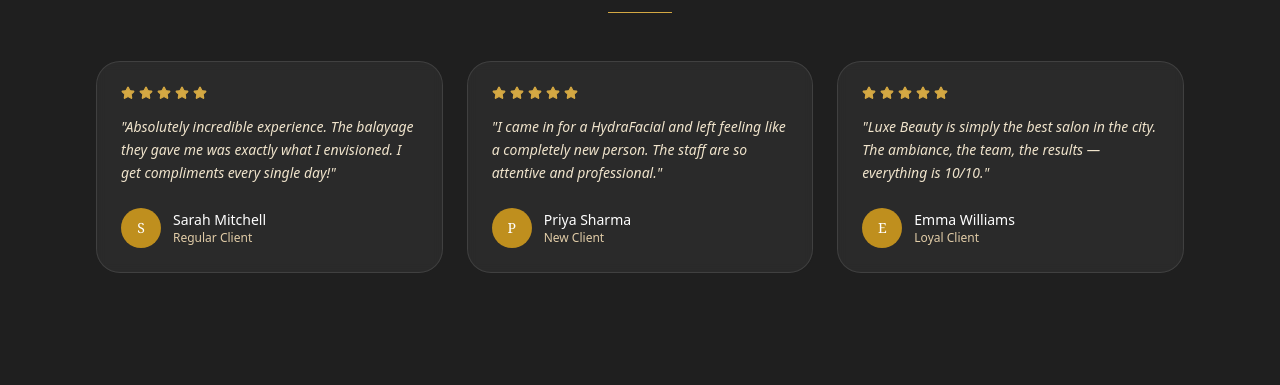
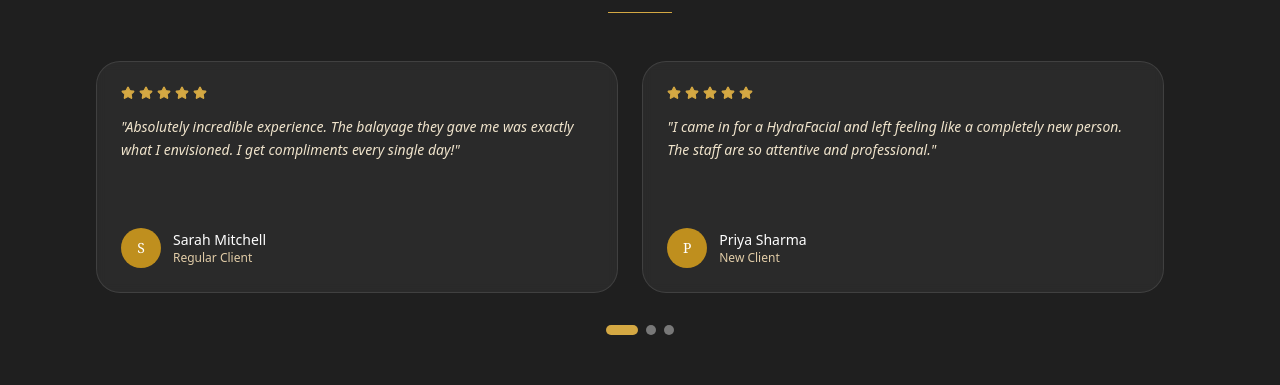
Before and after one commit to Arun-Taj/Beauty-Saloon, a React (Vite) app in the folder client/: page / in a window 1280 px wide. Shown: the part 2387-2772 px from the top of the page. Built offline with nearby package versions, Linux system fonts and the light colour scheme; no server answers.

Commit message:
fix(routing)navbar buttons routing

```diff
--- a/client/src/components/common/Navbar.jsx
+++ b/client/src/components/common/Navbar.jsx
@@ -8,11 +8,22 @@ const Navbar = () => {
   const [menuOpen, setMenuOpen] = useState(false);
   const { user, isAuthenticated, logout } = useAuthStore();
   const navigate = useNavigate();
-  const { pathname } = useLocation();
+  const { pathname, hash } = useLocation();
 
   const handleLogout = () => {
     logout();
     navigate('/');
+  };
+
+  const handleNavClick = (to) => {
+    setMenuOpen(false);
+    navigate(to);
+  };
+
+  const isActiveLink = (to) => {
+    if (to === '/') return pathname === '/' && !hash;
+    if (to.startsWith('/#')) return pathname === '/' && hash === to.slice(1);
+    return pathname === to;
   };
 
   const navLinks = [
@@ -36,14 +47,16 @@ const Navbar = () => {
         {/* Desktop links */}
         <div className="hidden md:flex items-center gap-8">
           {navLinks.map(({ label, to }) => (
-            <a
+            <button
               key={label}
-              href={to}
+              type="button"
+              onClick={() => handleNavClick(to)}
               className={`text-sm font-sans transition-colors hover:text-gold-500 ${
-                pathname === to ? 'text-gold-500' : 'text-charcoal-600'
-              }`}>
+                isActiveLink(to) ? 'text-gold-500' : 'text-charcoal-600'
+              }`}
+            >
               {label}
-            </a>
+            </button>
           ))}
         </div>
 
@@ -88,14 +101,16 @@ const Navbar = () => {
       {menuOpen && (
         <div className="md:hidden bg-white border-t border-cream-200 px-4 py-4 flex flex-col gap-4">
           {navLinks.map(({ label, to }) => (
-            <a
+            <button
               key={label}
-              href={to}
-              className="text-charcoal-700 font-sans text-sm"
-              onClick={() => setMenuOpen(false)}
+              type="button"
+              className={`text-left font-sans text-sm ${
+                isActiveLink(to) ? 'text-gold-500' : 'text-charcoal-700'
+              }`}
+              onClick={() => handleNavClick(to)}
             >
               {label}
-            </a>
+            </button>
           ))}
           <hr className="border-cream-200" />
           {isAuthenticated ? (
--- a/client/src/components/landing/Testimonials.jsx
+++ b/client/src/components/landing/Testimonials.jsx
@@ -1,10 +1,13 @@
+import { useEffect, useRef, useState } from 'react';
 import { Star } from 'lucide-react';
 
-const reviews = [
+const baseReviews = [
   { name: 'Sarah Mitchell', role: 'Regular Client', rating: 5, text: 'Absolutely incredible experience. The balayage they gave me was exactly what I envisioned. I get compliments every single day!' },
   { name: 'Priya Sharma',   role: 'New Client',     rating: 5, text: 'I came in for a HydraFacial and left feeling like a completely new person. The staff are so attentive and professional.' },
   { name: 'Emma Williams',  role: 'Loyal Client',   rating: 5, text: 'Luxe Beauty is simply the best salon in the city. The ambiance, the team, the results — everything is 10/10.' },
 ];
+
+const reviews = [...baseReviews, ...baseReviews];
 
 const Stars = ({ count }) => (
   <div className="flex gap-1">
@@ -14,7 +17,79 @@ const Stars = ({ count }) => (
   </div>
 );
 
-const Testimonials = () => (
+const Testimonials = () => {
+  const scrollRef = useRef(null);
+  const [activeIndex, setActiveIndex] = useState(0);
+  const activeIndexRef = useRef(0);
+  const [isPaused, setIsPaused] = useState(false);
+
+  const scrollToIndex = (index) => {
+    if (!scrollRef.current) return;
+    const card = scrollRef.current.children[index];
+    if (!card) return;
+
+    scrollRef.current.scrollTo({ left: card.offsetLeft, behavior: 'smooth' });
+    setActiveIndex(index);
+  };
+
+  const handleScroll = () => {
+    if (!scrollRef.current) return;
+
+    const container = scrollRef.current;
+    const cardSpan = container.children[1]?.offsetLeft - container.children[0]?.offsetLeft;
+    if (!cardSpan) return;
+
+    const loopWidth = container.scrollWidth / 2;
+    if (container.scrollLeft >= loopWidth) {
+      container.scrollLeft -= loopWidth;
+    }
+
+    const closest = Math.round(container.scrollLeft / cardSpan) % baseReviews.length;
+    if (closest !== activeIndexRef.current) {
+      activeIndexRef.current = closest;
+      setActiveIndex(closest);
+    }
+  };
+
+  useEffect(() => {
+    if (!scrollRef.current || isPaused) return undefined;
+
+    let animationFrame;
+    let lastTimestamp = 0;
+    const speedPxPerSecond = 42;
+
+    const animate = (timestamp) => {
+      if (!scrollRef.current) return;
+      if (!lastTimestamp) lastTimestamp = timestamp;
+      const elapsed = (timestamp - lastTimestamp) / 1000;
+      lastTimestamp = timestamp;
+
+      const container = scrollRef.current;
+      container.scrollLeft += speedPxPerSecond * elapsed;
+
+      const loopWidth = container.scrollWidth / 2;
+      if (container.scrollLeft >= loopWidth) {
+        container.scrollLeft -= loopWidth;
+      }
+
+      const cardSpan = container.children[1]?.offsetLeft - container.children[0]?.offsetLeft;
+      if (cardSpan) {
+        const closest = Math.round(container.scrollLeft / cardSpan) % baseReviews.length;
+        if (closest !== activeIndexRef.current) {
+          activeIndexRef.current = closest;
+          setActiveIndex(closest);
+        }
+      }
+
+      animationFrame = requestAnimationFrame(animate);
+    };
+
+    animationFrame = requestAnimationFrame(animate);
+
+    return () => cancelAnimationFrame(animationFrame);
+  }, [isPaused]);
+
+  return (
     <section className="section-padding bg-charcoal-800">
       <div className="container-custom">
         <div className="text-center mb-12">
@@ -23,14 +98,23 @@ const Testimonials = () => (
           <div className="w-16 h-px bg-gold-400 mx-auto mt-4" />
         </div>
 
-      <div className="grid grid-cols-1 md:grid-cols-3 gap-6">
-        {reviews.map(({ name, role, rating, text }) => (
+        <div className="relative">
           <div
-            key={name}
-            className="bg-white/5 backdrop-blur-sm border border-white/10 rounded-2xl p-6 hover:bg-white/10 transition-colors"
+            ref={scrollRef}
+            onScroll={handleScroll}
+            onMouseEnter={() => setIsPaused(true)}
+            onMouseLeave={() => setIsPaused(false)}
+            onTouchStart={() => setIsPaused(true)}
+            onTouchEnd={() => setIsPaused(false)}
+            className="hide-scrollbar flex overflow-x-auto gap-6 pb-2"
+          >
+            {reviews.map(({ name, role, rating, text }, index) => (
+              <article
+                key={`${name}-${index}`}
+                className="shrink-0 w-[92%] sm:w-[72%] lg:w-[48%] bg-white/5 backdrop-blur-sm border border-white/10 rounded-2xl p-6 hover:bg-white/10 transition-colors"
               >
                 <Stars count={rating} />
-            <p className="font-sans text-cream-200 text-sm leading-relaxed mt-4 mb-6 italic">
+                <p className="font-sans text-cream-200 text-sm leading-relaxed mt-4 mb-6 italic min-h-[88px]">
                   "{text}"
                 </p>
                 <div className="flex items-center gap-3">
@@ -42,11 +126,27 @@ const Testimonials = () => (
                     <p className="font-sans text-cream-300 text-xs">{role}</p>
                   </div>
                 </div>
+              </article>
+            ))}
           </div>
+        </div>
+
+        <div className="flex items-center justify-center gap-2 mt-6">
+          {baseReviews.map((review, index) => (
+            <button
+              key={review.name}
+              type="button"
+              onClick={() => scrollToIndex(index)}
+              aria-label={`Go to testimonial ${index + 1}`}
+              className={`h-2.5 rounded-full transition-all ${
+                activeIndex === index ? 'w-8 bg-gold-400' : 'w-2.5 bg-white/40 hover:bg-white/60'
+              }`}
+            />
           ))}
         </div>
       </div>
     </section>
   );
+};
 
 export default Testimonials;
--- a/client/src/index.css
+++ b/client/src/index.css
@@ -20,4 +20,11 @@
   .container-custom {
     @apply max-w-7xl mx-auto px-4 sm:px-6 lg:px-8;
   }
+  .hide-scrollbar {
+    -ms-overflow-style: none;
+    scrollbar-width: none;
+  }
+  .hide-scrollbar::-webkit-scrollbar {
+    display: none;
+  }
 }
--- a/client/src/pages/Home.jsx
+++ b/client/src/pages/Home.jsx
@@ -1,9 +1,35 @@
+import { useEffect } from 'react';
+import { useLocation } from 'react-router-dom';
 import Hero from '@/components/landing/Hero';
 import ServiceMenu from '@/components/landing/ServiceMenu';
 import Lookbook from '@/components/landing/Lookbook';
 import Testimonials from '@/components/landing/Testimonials';
 
-const Home = () => (
+const Home = () => {
+  const { hash } = useLocation();
+
+  useEffect(() => {
+    if (!hash) {
+      window.scrollTo({ top: 0, behavior: 'smooth' });
+      return;
+    }
+
+    const id = hash.replace('#', '');
+
+    // Delay to ensure sections are mounted before attempting to scroll.
+    const timer = setTimeout(() => {
+      const section = document.getElementById(id);
+      if (!section) return;
+
+      const navbarOffset = 80;
+      const top = section.getBoundingClientRect().top + window.scrollY - navbarOffset;
+      window.scrollTo({ top, behavior: 'smooth' });
+    }, 60);
+
+    return () => clearTimeout(timer);
+  }, [hash]);
+
+  return (
     <main>
       <Hero />
       <ServiceMenu />
@@ -11,5 +37,6 @@ const Home = () => (
       <Testimonials />
     </main>
   );
+};
 
 export default Home;
--- a/client/src/store/useAuthStore.jsx
+++ b/client/src/store/useAuthStore.jsx
@@ -19,7 +19,15 @@ export const useAuthStore = create(
     }),
     {
       name: 'beauty-auth', // key in localStorage
-      partialize: (state) => ({ user: state.user, token: state.token }),
+      partialize: (state) => ({
+        user: state.user,
+        token: state.token,
+        isAuthenticated: state.isAuthenticated,
+      }),
+      onRehydrateStorage: () => (state) => {
+        if (!state) return;
+        state.isAuthenticated = Boolean(state.token);
+      },
     }
   )
 );
```
Lines whose indentation alone changed are shown as unchanged.
